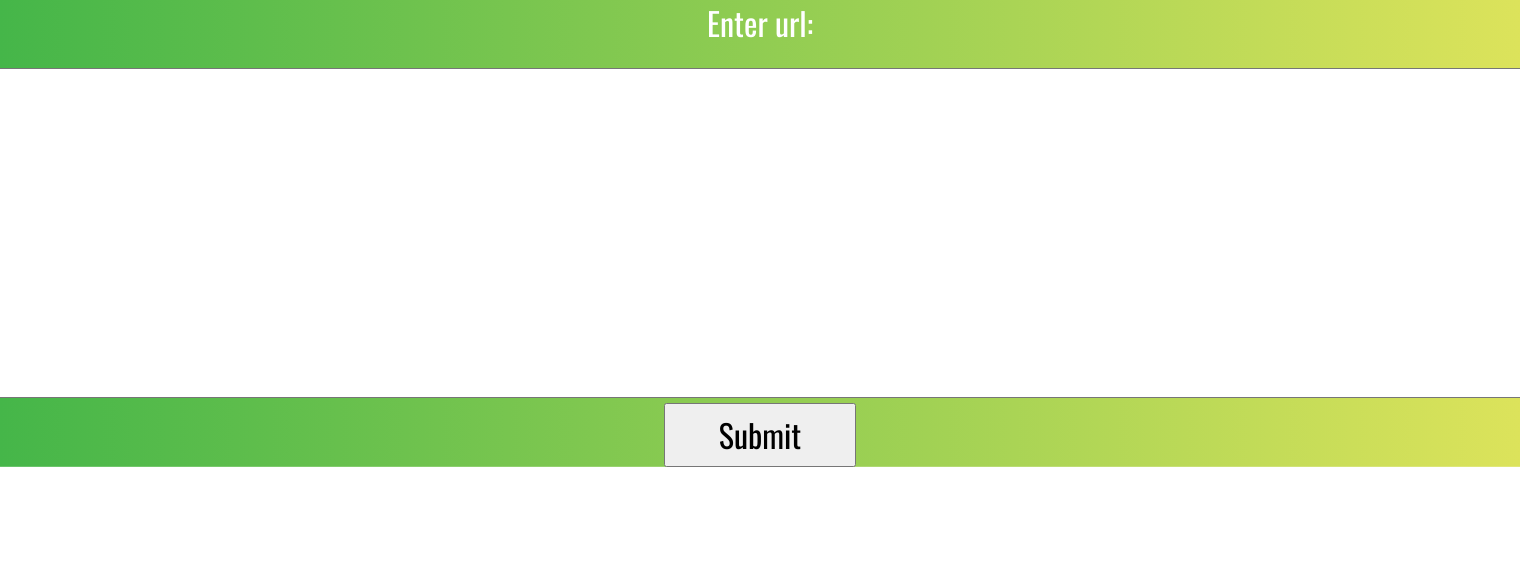
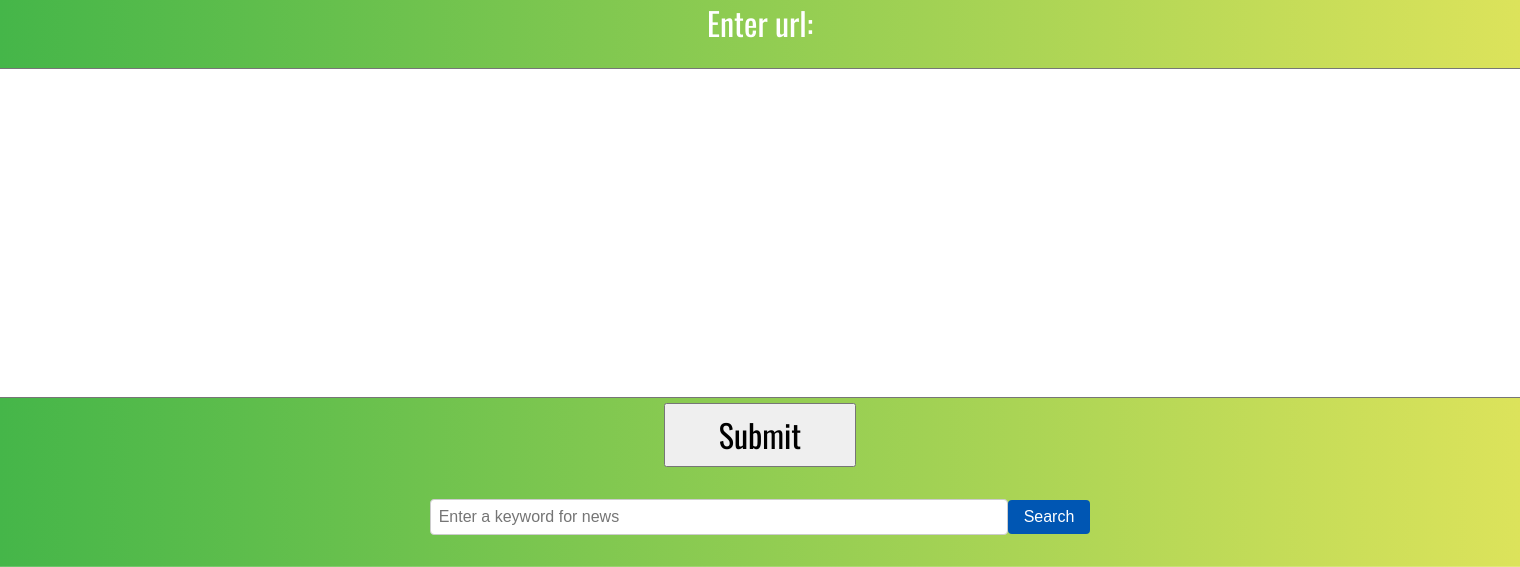
Before and after one commit to RhysIsDaBestForSure/fakenews, a Flask app: page / in a window 1520 px wide; the page is wider, and only the part inside the window is pictured. Shown: the part 273-840 px from the top of that part. Before the commit the page ends 740 px from the top of that part, so only its background shows below. Run offline with Flask 3, Linux system fonts and the light colour scheme; parts of the project's set-up code (start-up, migrations or seed data) failed here and were passed over.

Commit message:
Update home.html

```diff
--- a/templates/home.html
+++ b/templates/home.html
@@ -79,5 +79,33 @@
         <input type="submit" value="Submit">
     </form>
     </div>
+    <div class="container">
+        <form method="POST" class="mb-4 search-box">
+            <input type="text" id="query" name="query" class="search-input focus:outline-none" placeholder="Enter a keyword for news" required>
+            <button type="submit" class="search-button">Search</button>
+        </form>
+
+        {% if user_query %}
+            <h2 class="text-2xl font-semibold mb-4">Top Headlines for "{{ user_query }}"</h2>
+            <ul>
+                {% for article in top_headlines %}
+                    <li class="mb-6">
+                        <a href="{{ article.url }}" class="article-title text-blue-500 hover:underline">{{ article.title }}</a><br>
+                        <span class="article-source">Source: {{ article.source.name }}</span>
+                    </li>
+                {% endfor %}
+            </ul>
+
+            <h2 class="text-2xl font-semibold mt-8 mb-4">All Articles for "{{ user_query }}"</h2>
+            <ul>
+                {% for article in all_articles %}
+                    <li class="mb-6">
+                        <a href="{{ article.url }}" class="article-title text-blue-500 hover:underline">{{ article.title }}</a><br>
+                        <span class="article-source">Source: {{ article.source.name }}</span>
+                    </li>
+                {% endfor %}
+            </ul>
+        {% endif %}
+    </div>
 </body>
 </html>
```
